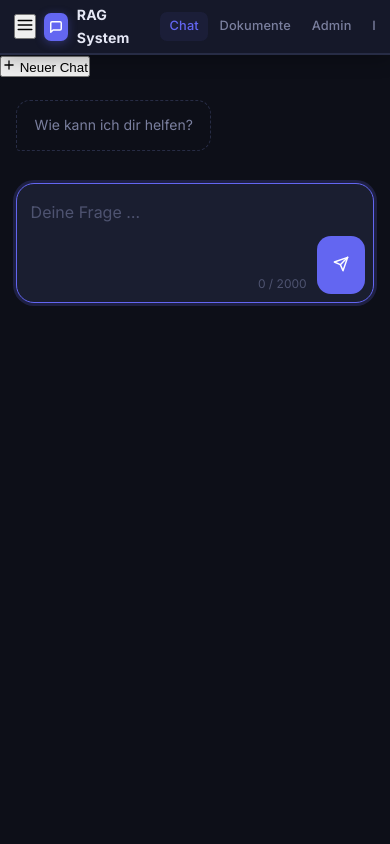
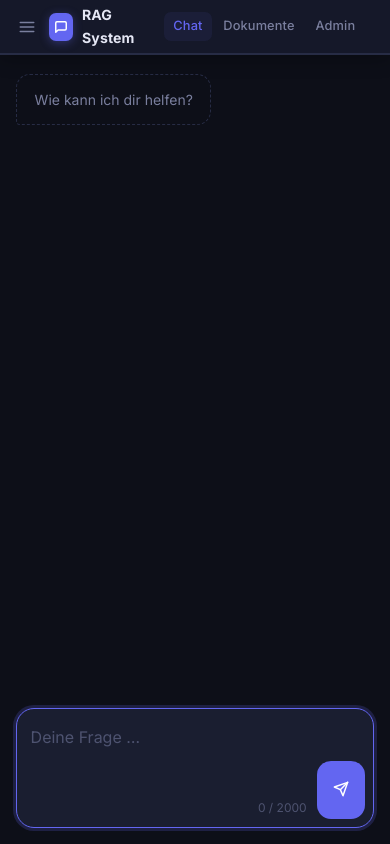
Before and after one commit to speedswimmer/rag, a Flask app: page / in a window 390 px wide. Run offline with Flask 3, Linux system fonts and the light colour scheme; data comes from the database, SQL or seed files in the repository; some libraries are stand-ins or nearby versions.

Commit message:
feat: add sidebar and responsive layout CSS

```diff
--- a/app/static/style.css
+++ b/app/static/style.css
@@ -166,6 +166,131 @@
   display: flex;
   flex-direction: column;
   overflow: hidden;
+}
+
+/* ============================================================
+   Sidebar
+   ============================================================ */
+.sidebar-toggle {
+  display: none;
+  background: none;
+  border: none;
+  color: var(--text-muted);
+  cursor: pointer;
+  padding: .3rem;
+  border-radius: 6px;
+  transition: background var(--transition), color var(--transition);
+  flex-shrink: 0;
+}
+.sidebar-toggle:hover { background: var(--bg-input); color: var(--text); }
+
+.chat-layout {
+  display: flex;
+  flex: 1;
+  overflow: hidden;
+}
+
+.sidebar {
+  width: 260px;
+  flex-shrink: 0;
+  background: var(--bg-surface);
+  border-right: 1px solid var(--border);
+  display: flex;
+  flex-direction: column;
+  overflow: hidden;
+}
+
+.sidebar-header {
+  padding: .75rem;
+  border-bottom: 1px solid var(--border);
+}
+
+.new-chat-btn {
+  width: 100%;
+  display: flex;
+  align-items: center;
+  justify-content: center;
+  gap: .45rem;
+  padding: .55rem 1rem;
+  background: var(--accent);
+  color: #fff;
+  border: none;
+  border-radius: var(--radius);
+  font-size: .875rem;
+  font-weight: 600;
+  cursor: pointer;
+  font-family: inherit;
+  transition: background var(--transition), box-shadow var(--transition);
+}
+.new-chat-btn:hover {
+  background: var(--accent-hover);
+  box-shadow: 0 4px 14px rgba(99,102,241,.35);
+}
+
+.sidebar-list {
+  flex: 1;
+  overflow-y: auto;
+  padding: .5rem 0;
+}
+
+.sidebar-item {
+  display: flex;
+  align-items: center;
+  gap: .5rem;
+  padding: .55rem .75rem;
+  margin: 0 .5rem;
+  border-radius: var(--radius);
+  cursor: pointer;
+  transition: background var(--transition);
+  font-size: .85rem;
+  color: var(--text-muted);
+  text-decoration: none;
+  position: relative;
+}
+.sidebar-item:hover { background: var(--bg-input); color: var(--text); }
+.sidebar-item.active { background: var(--accent-subtle); color: var(--accent); }
+
+.sidebar-item-title {
+  flex: 1;
+  overflow: hidden;
+  text-overflow: ellipsis;
+  white-space: nowrap;
+}
+
+.sidebar-item-date {
+  font-size: .7rem;
+  color: var(--text-dim);
+  flex-shrink: 0;
+}
+
+.sidebar-item-delete {
+  display: none;
+  background: none;
+  border: none;
+  color: var(--text-dim);
+  cursor: pointer;
+  padding: .15rem .3rem;
+  border-radius: 4px;
+  font-size: .75rem;
+  transition: color var(--transition), background var(--transition);
+  flex-shrink: 0;
+}
+.sidebar-item:hover .sidebar-item-delete { display: block; }
+.sidebar-item-delete:hover { color: var(--error); background: var(--error-bg); }
+
+.sidebar-empty {
+  padding: 1.5rem .75rem;
+  text-align: center;
+  color: var(--text-dim);
+  font-size: .82rem;
+}
+
+.sidebar-overlay {
+  display: none;
+  position: fixed;
+  inset: 0;
+  background: rgba(0,0,0,.5);
+  z-index: 199;
 }
 
 /* ============================================================
@@ -855,6 +980,28 @@
   height: calc(100dvh - 54px);
 }
 
+@media (max-width: 768px) {
+  .sidebar-toggle { display: flex; }
+
+  .sidebar {
+    position: fixed;
+    top: 54px;
+    left: 0;
+    bottom: 0;
+    z-index: 200;
+    transform: translateX(-100%);
+    transition: transform .25s ease;
+  }
+
+  .sidebar.open {
+    transform: translateX(0);
+  }
+
+  .sidebar-overlay.open {
+    display: block;
+  }
+}
+
 @media (max-width: 600px) {
   /* Navbar */
   .nav { padding: 0 .85rem; gap: .5rem; }
```
